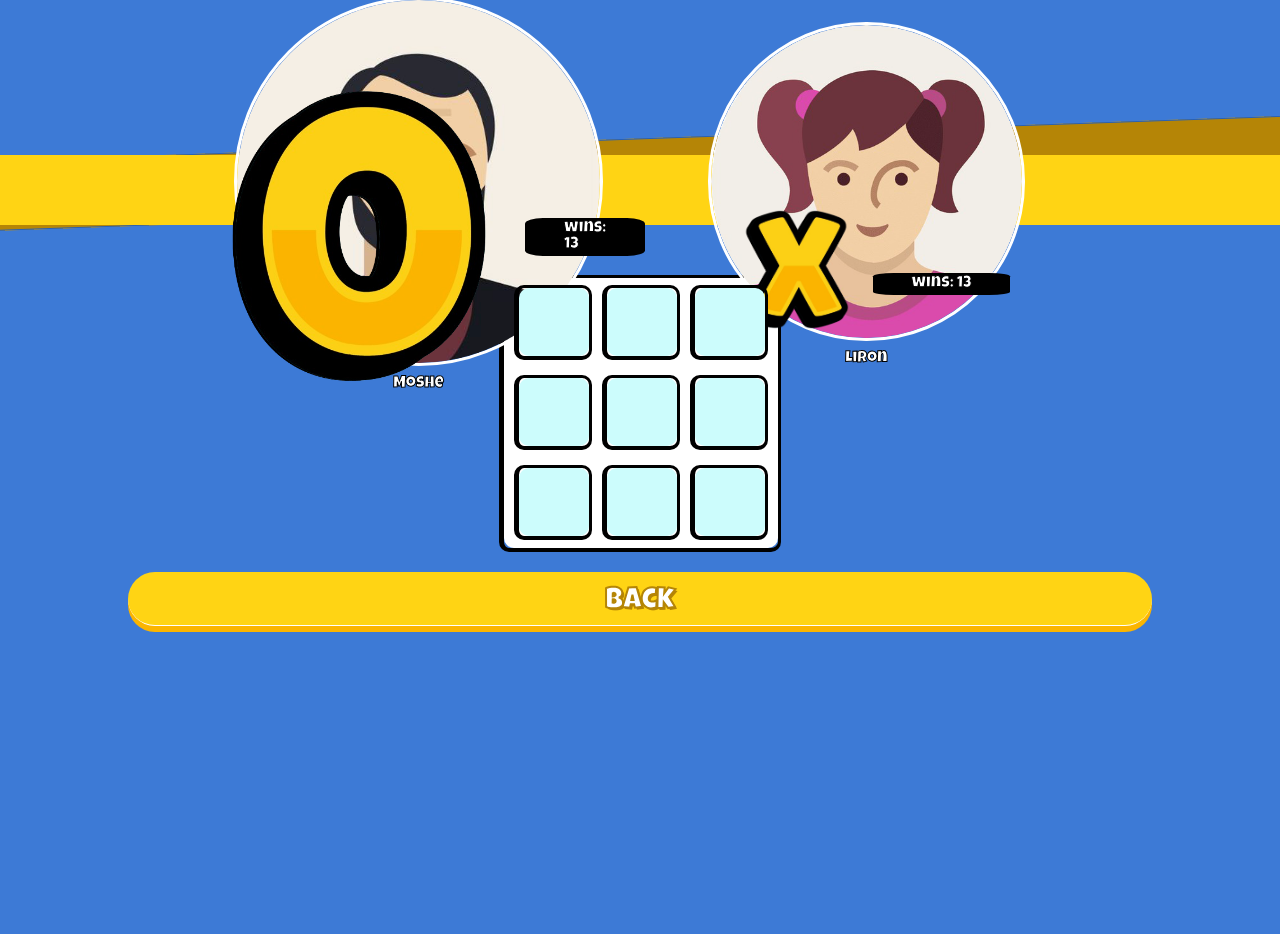
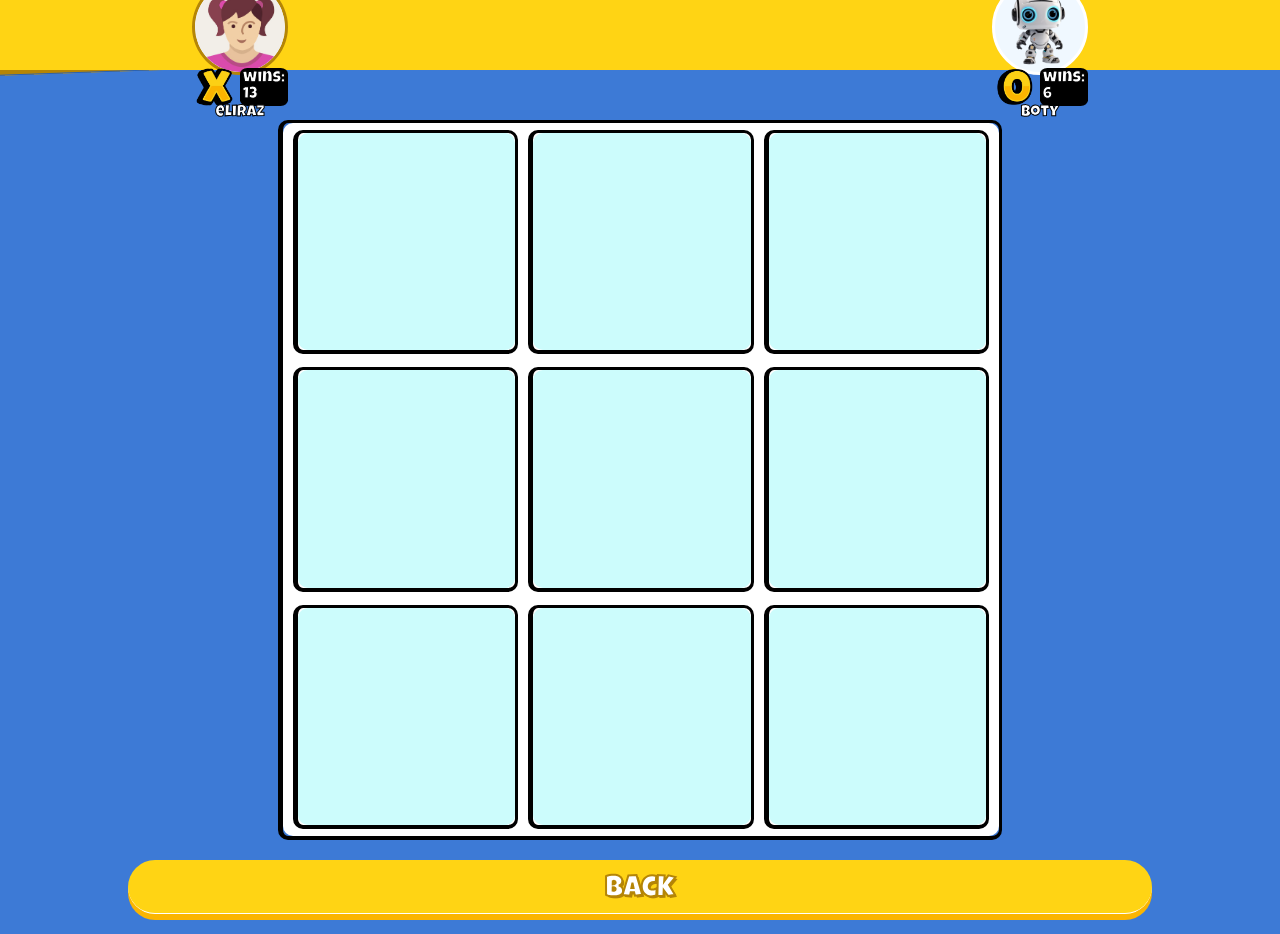
Before and after one commit to Or0naa/XO, a React (Vite) app in the folder xo_client/: page /game in a window 1280 px wide. Shown: the top 934 px of the page. Before the commit the page ends 800 px from the top, so only its background shows below. Built offline with nearby package versions, Linux system fonts and the light colour scheme.

Commit message:
players view

```diff
--- a/xo_client/src/components/Board/style.module.scss
+++ b/xo_client/src/components/Board/style.module.scss
@@ -4,16 +4,16 @@
 .board_row {
     @extend .f-c;
     flex-direction: row;
-    height: 70px;
     gap: 10px;
+    height: 17vw;
     margin-bottom: 10px;
     margin: 10px;
 }
 
 .square_frame {
     @extend .f-c;
-    width: 70px;
-    height: 68px;
+    width: 17vw;
+    aspect-ratio: 1/1;
     cursor: pointer;
     background-color: #ccfcfc;
     border-radius: 10px;
@@ -25,5 +25,7 @@
     background-color: #fff;
     flex-direction: column;
     border-radius: 10px;
+    min-width: 17rem;
+    min-height: 17rem;
 
 }
--- a/xo_client/src/components/PlayerView/index.jsx
+++ b/xo_client/src/components/PlayerView/index.jsx
@@ -2,25 +2,44 @@ import { useState } from 'react';
 import style from './style.module.scss'
 import X_index from '../XO/X_index';
 import O_index from '../XO/O_index';
+import { useUserStore, useOponentStore } from '../../store';
 
 
 export default function PlayerView({ jender, name, turn, sigh, winnings }) {
 
-    const [playerImg, setPlayerImg] = useState(jender === "man" ? './male.png' : './female.png');
-    // const [frameColor, setFrameColor] = useState(jender === "man" ? "blue" : 'green');
+    const { user } = useUserStore(
+        state => ({
+            user: state.user
+        }));
 
+    const { opponent } = useOponentStore(
+        state => ({
+            opponent: state.opponent
+        })
+    );
 
     return (
-
-        <div className={turn ? style.turnPlyer : style.otherPlayer}>
-            <img src={playerImg} alt="playerImg" style={{ borderColor: 'black', borderWidth: "3px", borderRadius: "50%", border: "solid" }} />
-            <div className={style.playerInfo}>
-                <div className={style.sigh}>
-                    {sigh == 'X' ? <X_index /> : <O_index />}
+        <>
+            <div className={style.player}>
+                <img src={user.avatar} alt="playerImg"/>
+                <div className={style.playerInfo}>
+                    <div className={style.sigh}>
+                        {user.sigh == 'X' ? <X_index /> : <O_index />}
+                    </div>
+                    <div className={style.wins}>wins: {user.wins}</div>
                 </div>
-                <span>wins: {winnings}</span>
+                <div className={style.playerName}>{user.name}</div>
             </div>
-            <div className={style.playerName}>{name}</div>
-        </div>
+              <div className={style.player}>
+                <img src={opponent.avatar} alt="playerImg" style={{ borderColor: 'black', borderWidth: "3px", borderRadius: "50%", border: "solid" }} />
+                <div className={style.playerInfo}>
+                    <div className={style.sigh}>
+                        {opponent.sigh == 'X' ? <X_index /> : <O_index />}
+                    </div>
+                    <div className={style.wins}>wins: {opponent.wins}</div>
+                </div>
+                <div className={style.playerName}>{opponent.name}</div>
+            </div>
+        </>
     );
 }
--- a/xo_client/src/components/PlayerView/style.module.scss
+++ b/xo_client/src/components/PlayerView/style.module.scss
@@ -1,52 +1,39 @@
 @import '../../vars.scss';
 
 
-.otherPlayer,
-.turnPlyer {
+.player {
     @extend .f-c;
     flex-direction: column;
     position: relative;
 
 
+    &>img {
+        width: 90px;
+        background-color: aliceblue;
+        border-radius: 50%;
+        border: 3px $borderColor solid;
+    }
+
+
     .playerInfo {
         @extend .f-c;
         position: absolute;
-        bottom: -2px;
+        bottom: -15px;
 
 
-        &>span {
+        .wins {
             background-color: black;
             border-radius: 15%;
             padding: 3px;
             @extend .f-c;
+            flex-direction: row;
 
         }
     }
 
     .playerName {
         position: relative;
-        bottom: -10px;
+        bottom: -30px;
     }
 
 }
-
-.turnPlyer {
-    img {
-        width: 80%;
-
-    }
-}
-
-.otherPlayer {
-    img {
-        width: 70%;
-    }
-
-    .playerInfo {
-        width: 300%;
-        .sigh {
-            width: 150px;
-            height: 150px;
-        }
-    }
-}
--- a/xo_client/src/pages/GameBoard/index.jsx
+++ b/xo_client/src/pages/GameBoard/index.jsx
@@ -41,8 +41,7 @@ export default function GameBoard() {
         <div className={style.yellowLine}>
           <div className={style.orangeBack}></div>
           <div className={style.players}>
-            <PlayerView jender="man" turn={true} winnings={"13"} sigh={"O"} name="Moshe" />
-            <PlayerView jender="woman" turn={false} winnings={"13"} sigh={"X"} name="Liron" />
+            <PlayerView />
           </div>
         </div>
         <div className={style.boardContainer}>
--- a/xo_client/src/store.js
+++ b/xo_client/src/store.js
@@ -2,9 +2,9 @@ import { create } from 'zustand'
 
 export const useUserStore = create((set) => ({
     user: {
-        name: '',
-        avatar: '',
-        wins: '',
+        name: 'eliraz',
+        avatar: './female.png',
+        wins: '13',
         sigh: 'X',
 
     },
@@ -14,9 +14,9 @@ export const useUserStore = create((set) => ({
 
 export const useOponentStore = create((set) => ({
     opponent: {
-        name: '',
-        avatar: '',
-        wins: '',
+        name: 'boty',
+        avatar: './robot.png',
+        wins: '6',
         sigh: 'O',
     },
     setOpponent: (opponent) => set({ opponent })
@@ -26,7 +26,7 @@ export const useOponentStore = create((set) => ({
 export const useGameStore = create((set) => ({
     game: {
         win: false,
-        winner: '',
+        winner: null,
         board: [],
         squares: 3,
         currentPlayer:  'X',
```
